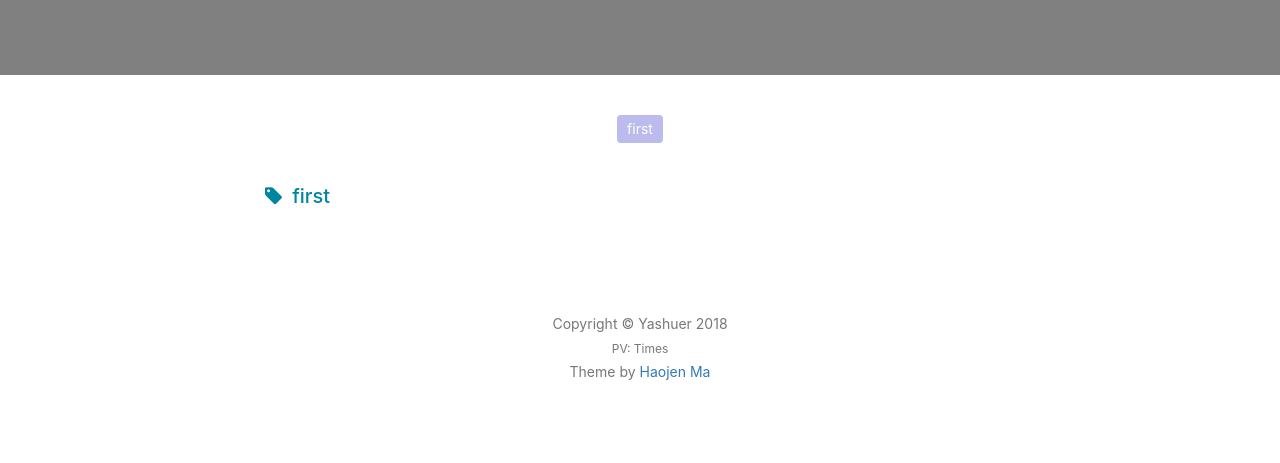
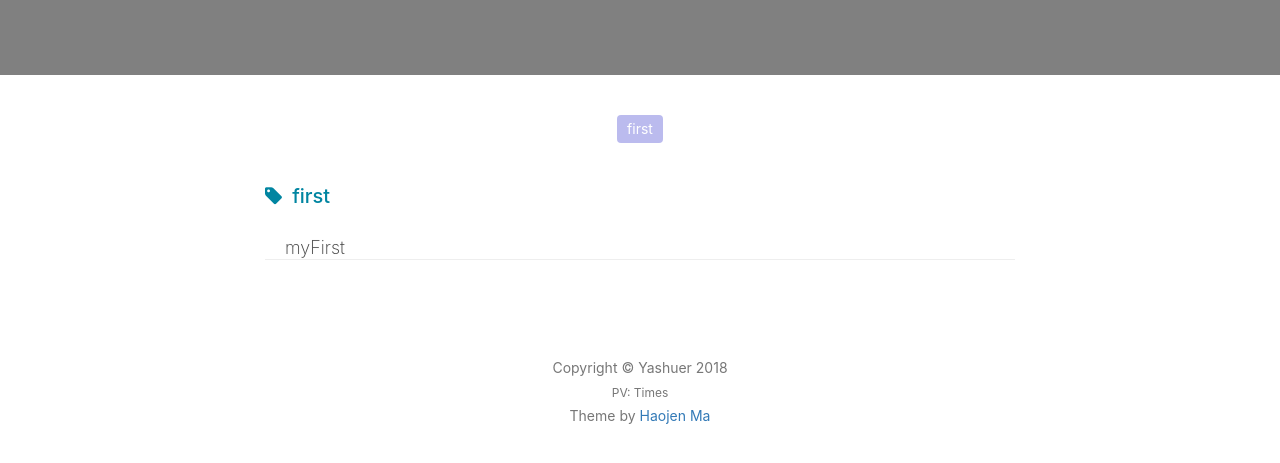
Before and after one commit to yashuer/yashuer.github.io, a plain HTML site: page Tags/index.html in a window 1280 px wide. Shown: the part 295-758 px from the top of the page. Drawn offline with nearby package versions, Linux system fonts and the light colour scheme; some packages are replaced by stand-ins of ours; a script that the page names is missing.

Commit message:
Site updated: 2018-03-30 00:44:06

```diff
--- a/Tags/index.html
+++ b/Tags/index.html
@@ -155,7 +155,7 @@
             <!-- 标签云 -->
             <div id='tag_cloud' class="tags">
 
-                <a href="#first" title="first" rel="0">first</a>
+                <a href="#first" title="first" rel="1">first</a>
 
             </div>
 
@@ -165,6 +165,16 @@
                 <span class="fa fa-tag listing-seperator" id="first">
                     <span class="tag-text">first</span>
                 </span>
+
+                <div class="post-preview">
+                    <a href="/2018/03/27/myFirst/">
+                        <h2 class="post-title">
+                            myFirst
+                        </h2>
+
+                    </a>
+                </div>
+                <hr>
 
             </div>
 
```
Also changed, not shown: 2018/03/27/myFirst/index.html (+3 -0 lines), Tags/first/index.html (added).
